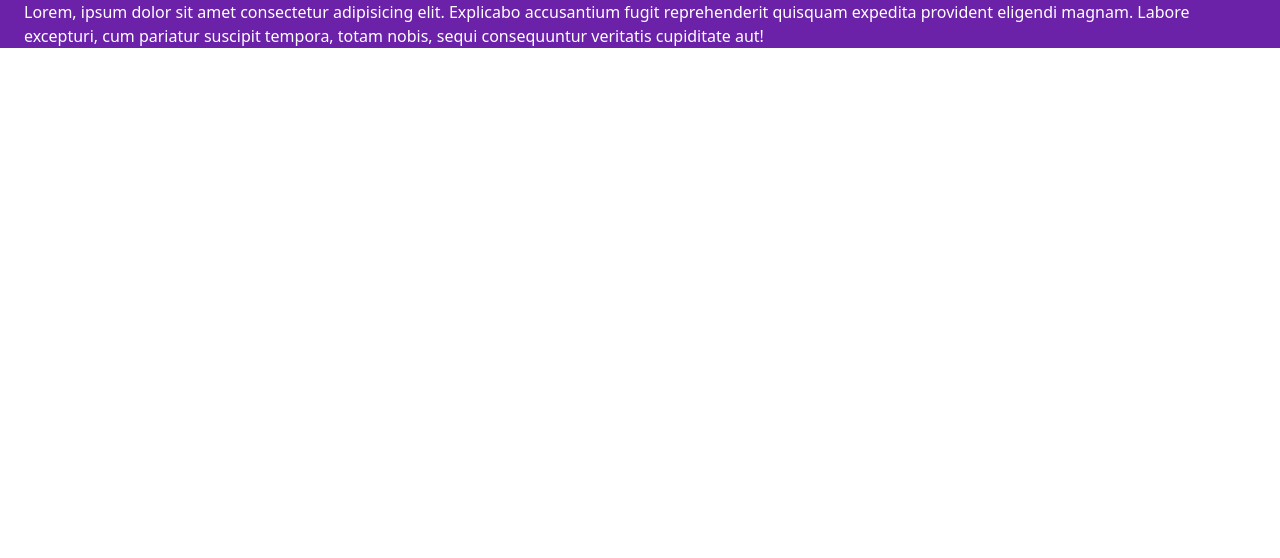
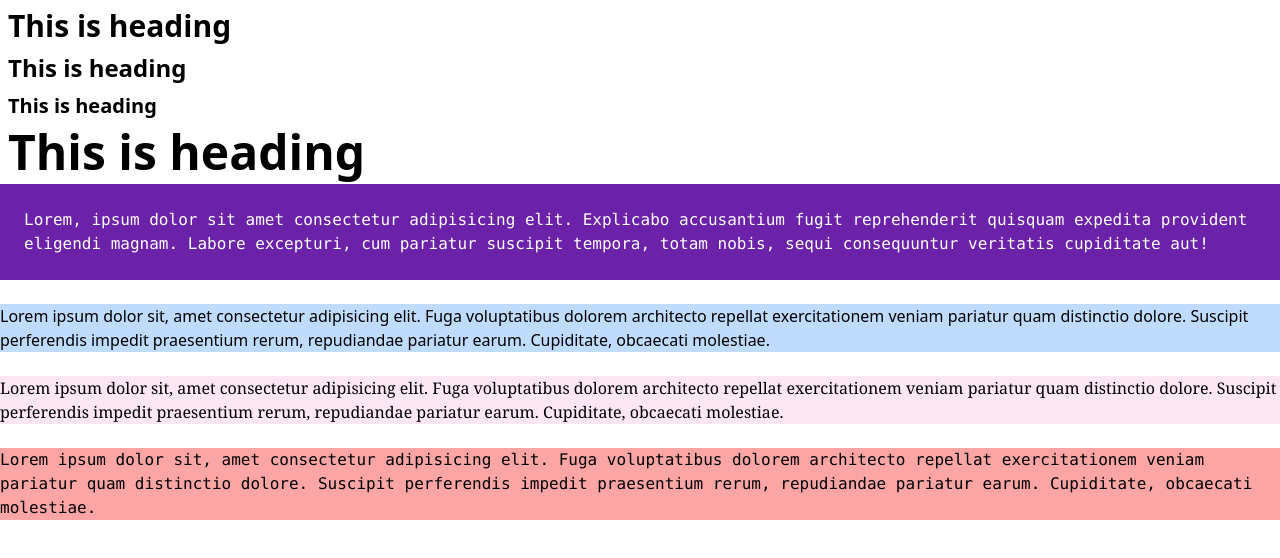
Before and after one commit to tayyaba-ali/Tailwind-practice, a website built with Vite: page index.html in a window 1280 px wide. Built offline with nearby package versions, Linux system fonts and the light colour scheme.

Commit message:
explored font families and sizes

```diff
--- a/index.html
+++ b/index.html
@@ -8,8 +8,26 @@
     <link rel="stylesheet" href="input.css">
 </head>
 <body>
-<div class="bg-purple-800 px-6 text-white">
+
+<h1 class="font-bold mx-2 my-2 text-3xl">This is heading</h1>
+<h1 class="font-semibold mx-2 my-2 text-2xl">This is heading</h1>
+<h1 class="font-extrabold mx-2 my-2 text-xl">This is heading</h1>
+<h1 class="font-extrabold mx-2 my-2 text-5xl">This is heading</h1>
+
+<div class="bg-purple-800 px-6 text-white py-6 font-mono">
     Lorem, ipsum dolor sit amet consectetur adipisicing elit. Explicabo accusantium fugit reprehenderit quisquam expedita provident eligendi magnam. Labore excepturi, cum pariatur suscipit tempora, totam nobis, sequi consequuntur veritatis cupiditate aut!
 </div>
+
+<p class="font-sans bg-blue-200 my-6">
+    Lorem ipsum dolor sit, amet consectetur adipisicing elit. Fuga voluptatibus dolorem architecto repellat exercitationem veniam pariatur quam distinctio dolore. Suscipit perferendis impedit praesentium rerum, repudiandae pariatur earum. Cupiditate, obcaecati molestiae.
+</p>
+<p class="font-serif my-4 bg-pink-100">
+    Lorem ipsum dolor sit, amet consectetur adipisicing elit. Fuga voluptatibus dolorem architecto repellat exercitationem veniam pariatur quam distinctio dolore. Suscipit perferendis impedit praesentium rerum, repudiandae pariatur earum. Cupiditate, obcaecati molestiae.
+</p>
+<p class="font-mono my-6 bg-red-300">
+    Lorem ipsum dolor sit, amet consectetur adipisicing elit. Fuga voluptatibus dolorem architecto repellat exercitationem veniam pariatur quam distinctio dolore. Suscipit perferendis impedit praesentium rerum, repudiandae pariatur earum. Cupiditate, obcaecati molestiae.
+</p>
+
+
 </body>
 </html>
```
